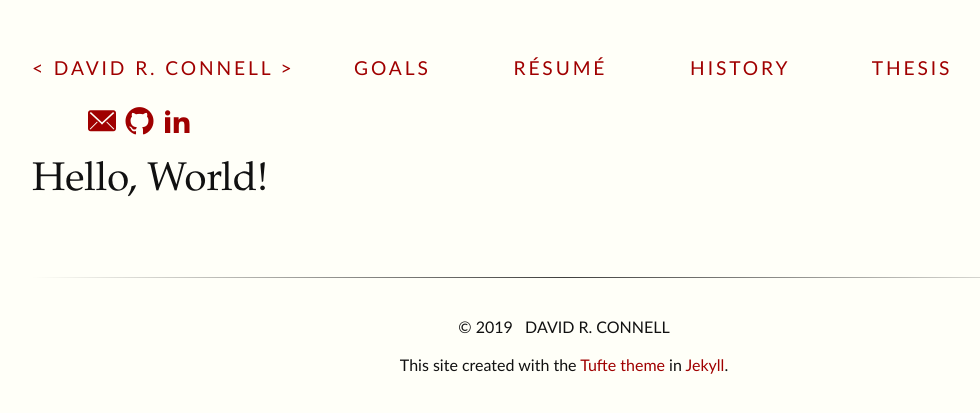
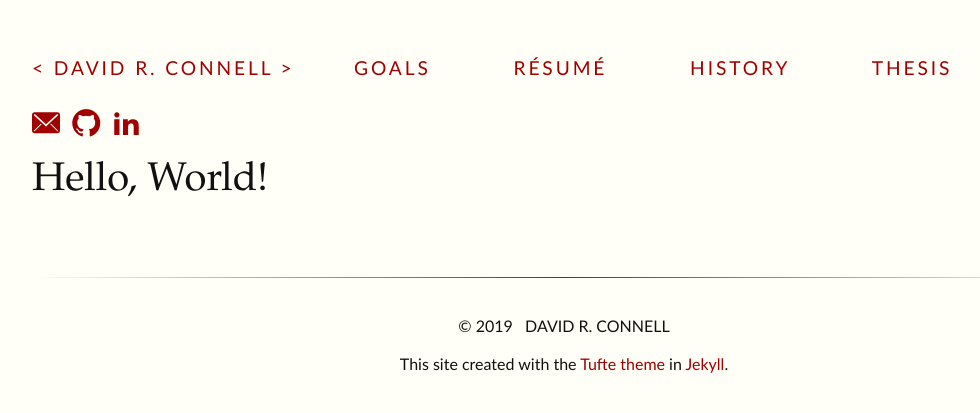
Before and after one commit to DavidRConnell/DavidRConnell.github.io, a Jekyll site: the page built from index.markdown, in a window 1280 px wide. Shown: the top 413 px of the page, without its empty margins (128-1108 px from the left). Built offline with Jekyll 4.4.1, drawn with Linux system fonts in a browser that asks for light colours; some web fonts are replaced.

Commit message:
Fix: Realign external links

```diff
--- a/_includes/header.html
+++ b/_includes/header.html
@@ -10,11 +10,10 @@
   	{% endfor %}
 	</nav>
 
-	<p></p>
-	<ul class="container">
+	<nav class="container">
 		<a href="mailto:{{ site.email }}"><span class="icon-mail"></span></a>
 		{% for entry in site.data.social %}
 			<a href="{{ entry.link }}"><span class="{{ entry.icon }}"></span></a>
 	{% endfor %}
-	</ul>
+	</nav>
 </header>
--- a/css/tufte.scss
+++ b/css/tufte.scss
@@ -359,7 +359,7 @@ header > nav  a{
   padding-top: 1.5rem;
   text-decoration: none;
   display: inline-block;
-  float: justify;
+  float: center;
   margin-top: 0;
   margin-bottom: 0;
   padding-right: 2rem;
@@ -372,8 +372,9 @@ header > nav a img{
   max-width: 100%;
   top:-1.5rem;
 }
-header > ul a{
-  padding-right: 0.25rem;
+nav.container a{
+  padding-right: 0.5rem;
+  letter-spacing: 0.01em;
 }
 ul.footer-links, .credits{
   list-style: none;
```
